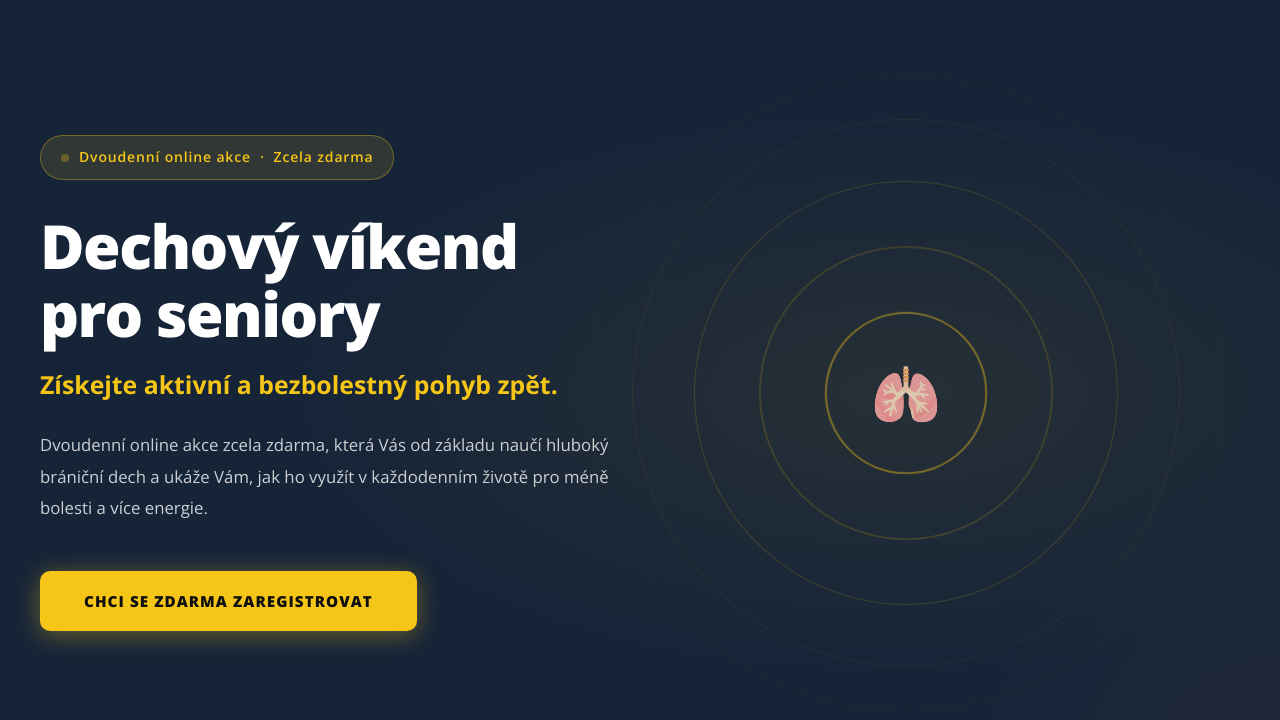
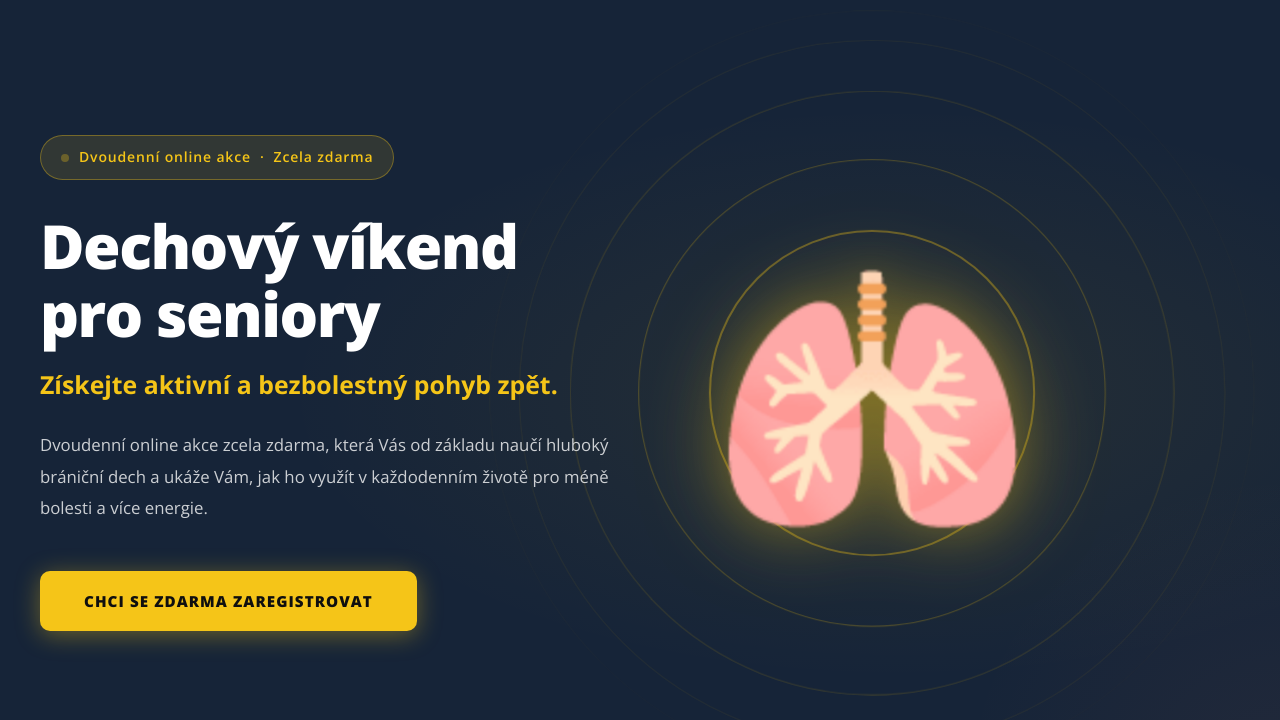
Before and after one commit to FilasKunak/corerestart-live, a website: page landing-page-dech-senior.html in a window 1280 px wide. Shown: the part 80-800 px from the top of the page. Drawn offline with nearby package versions, Linux system fonts and the light colour scheme.

Commit message:
Make hero lung animation large and dominant

```diff
--- a/landing-page-dech-senior.html
+++ b/landing-page-dech-senior.html
@@ -119,11 +119,11 @@
     /* Breathing rings */
     .breath-rings {
       position: absolute;
-      right: 5%;
+      right: 3%;
       top: 50%;
       transform: translateY(-50%);
-      width: 620px;
-      height: 620px;
+      width: 740px;
+      height: 740px;
       pointer-events: none;
     }
 
@@ -136,15 +136,15 @@
       animation: breathe 7s ease-in-out infinite;
     }
 
-    .ring:nth-child(1) { width: 160px; height: 160px; border: 2px solid rgba(245,197,24,0.5);  animation-delay: 0s; }
-    .ring:nth-child(2) { width: 280px; height: 280px; border: 1px solid rgba(245,197,24,0.3);  animation-delay: 0.7s; }
-    .ring:nth-child(3) { width: 400px; height: 400px; border: 1px solid rgba(245,197,24,0.18); animation-delay: 1.4s; }
-    .ring:nth-child(4) { width: 520px; height: 520px; border: 1px solid rgba(245,197,24,0.08); animation-delay: 2.1s; }
-    .ring:nth-child(5) { width: 620px; height: 620px; border: 1px solid rgba(245,197,24,0.04); animation-delay: 2.8s; }
+    .ring:nth-child(1) { width: 320px; height: 320px; border: 2px solid rgba(245,197,24,0.45); animation-delay: 0s; }
+    .ring:nth-child(2) { width: 440px; height: 440px; border: 1px solid rgba(245,197,24,0.28); animation-delay: 0.7s; }
+    .ring:nth-child(3) { width: 560px; height: 560px; border: 1px solid rgba(245,197,24,0.16); animation-delay: 1.4s; }
+    .ring:nth-child(4) { width: 660px; height: 660px; border: 1px solid rgba(245,197,24,0.08); animation-delay: 2.1s; }
+    .ring:nth-child(5) { width: 740px; height: 740px; border: 1px solid rgba(245,197,24,0.04); animation-delay: 2.8s; }
 
     @keyframes breathe {
-      0%,100% { transform: translate(-50%,-50%) scale(0.94); opacity: 0.6; }
-      50%      { transform: translate(-50%,-50%) scale(1.06); opacity: 1; }
+      0%,100% { transform: translate(-50%,-50%) scale(0.92); opacity: 0.5; }
+      50%      { transform: translate(-50%,-50%) scale(1.08); opacity: 1; }
     }
 
     /* Lung icon in centre of rings */
@@ -152,9 +152,22 @@
       position: absolute;
       top: 50%; left: 50%;
       transform: translate(-50%, -50%);
-      font-size: 3.5rem;
-      animation: breathe 7s ease-in-out infinite;
+      font-size: 16rem;
+      line-height: 1;
+      animation: breathe-lung 7s ease-in-out infinite;
       z-index: 1;
+      user-select: none;
+    }
+
+    @keyframes breathe-lung {
+      0%,100% {
+        transform: translate(-50%, -50%) scale(0.88);
+        filter: drop-shadow(0 0 20px rgba(245,197,24,0.15)) drop-shadow(0 0 6px rgba(245,197,24,0.08));
+      }
+      50% {
+        transform: translate(-50%, -50%) scale(1.10);
+        filter: drop-shadow(0 0 60px rgba(245,197,24,0.50)) drop-shadow(0 0 28px rgba(245,197,24,0.28));
+      }
     }
 
     .hero-content {
```
